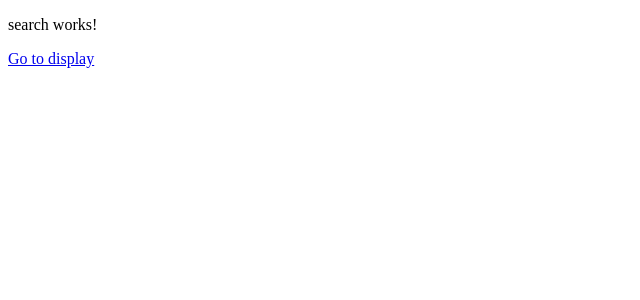
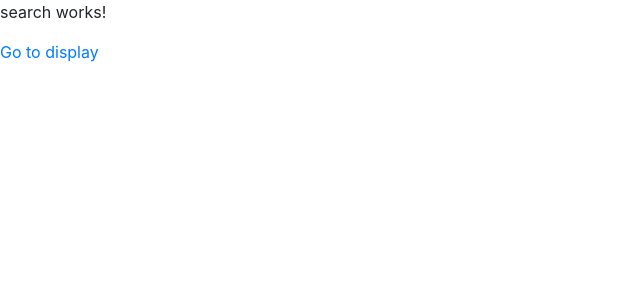
Before and after one commit to Kibet1816/Github, an Angular app: page /search in a window 1280 px wide. Shown: the top 300 px of the page, without its empty margins (0-640 px from the left). Built offline with nearby package versions, Linux system fonts and the light colour scheme.

Commit message:
Install and save bootstrap

```diff
--- a/src/styles.css
+++ b/src/styles.css
@@ -1 +1 @@
-/* You can add global styles to this file, and also import other style files */
+@import "~bootstrap/dist/css/bootstrap.css"
```
